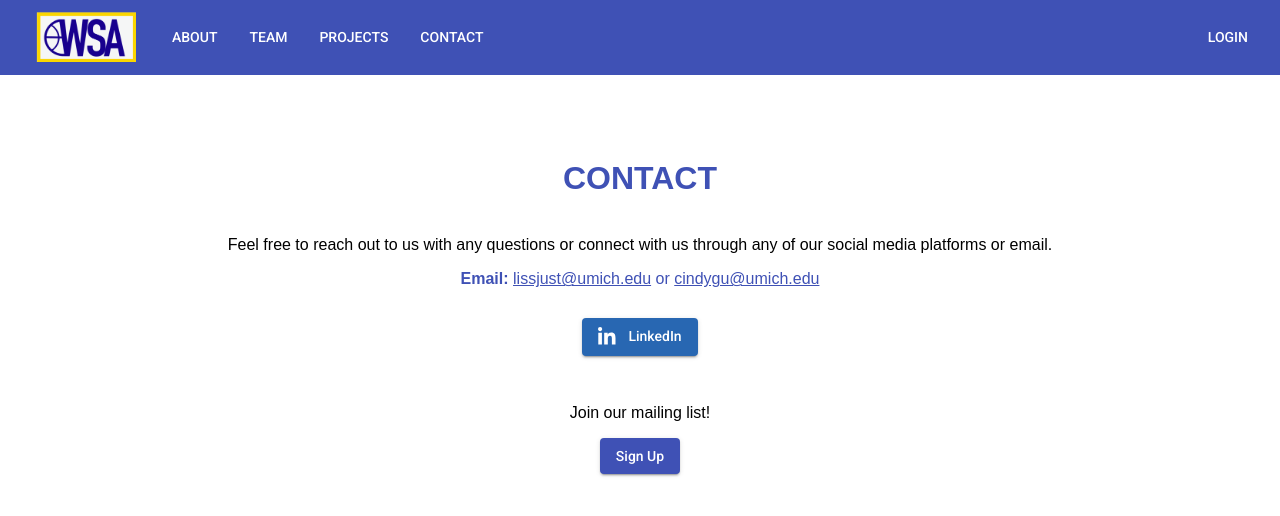
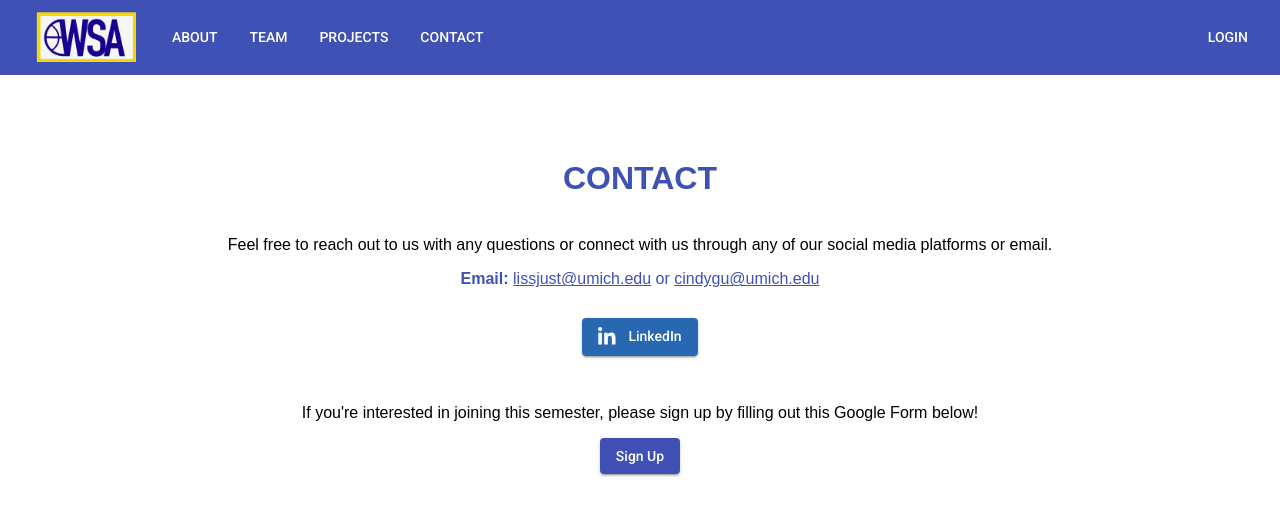
Before and after one commit to WolverineSportsAnalytics/wsa-web, an Angular app: page /contact in a window 1280 px wide. Shown: the top 516 px of the page. Built offline with nearby package versions, Linux system fonts and the light colour scheme.

Commit message:
Update contact.component.html

```diff
--- a/src/app/contact/contact.component.html
+++ b/src/app/contact/contact.component.html
@@ -11,6 +11,6 @@
   </button>
 </div>
 <div class="email-list">
-  <p>Join our mailing list!</p>
+  <p>If you're interested in joining this semester, please sign up by filling out this Google Form below!</p>
   <button mat-raised-button class="signup" (click)="goToUrl(signUp)">Sign Up</button>
 </div>
```
